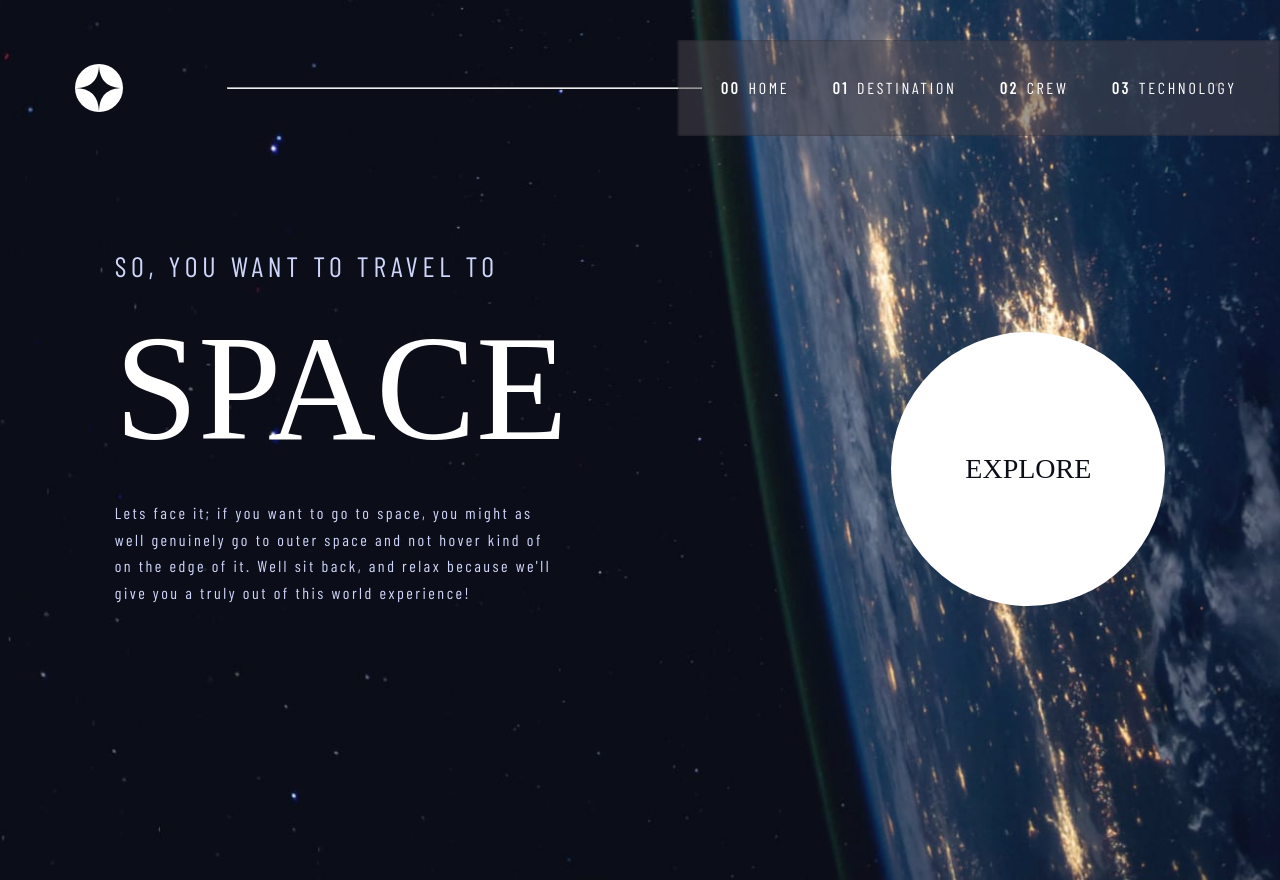
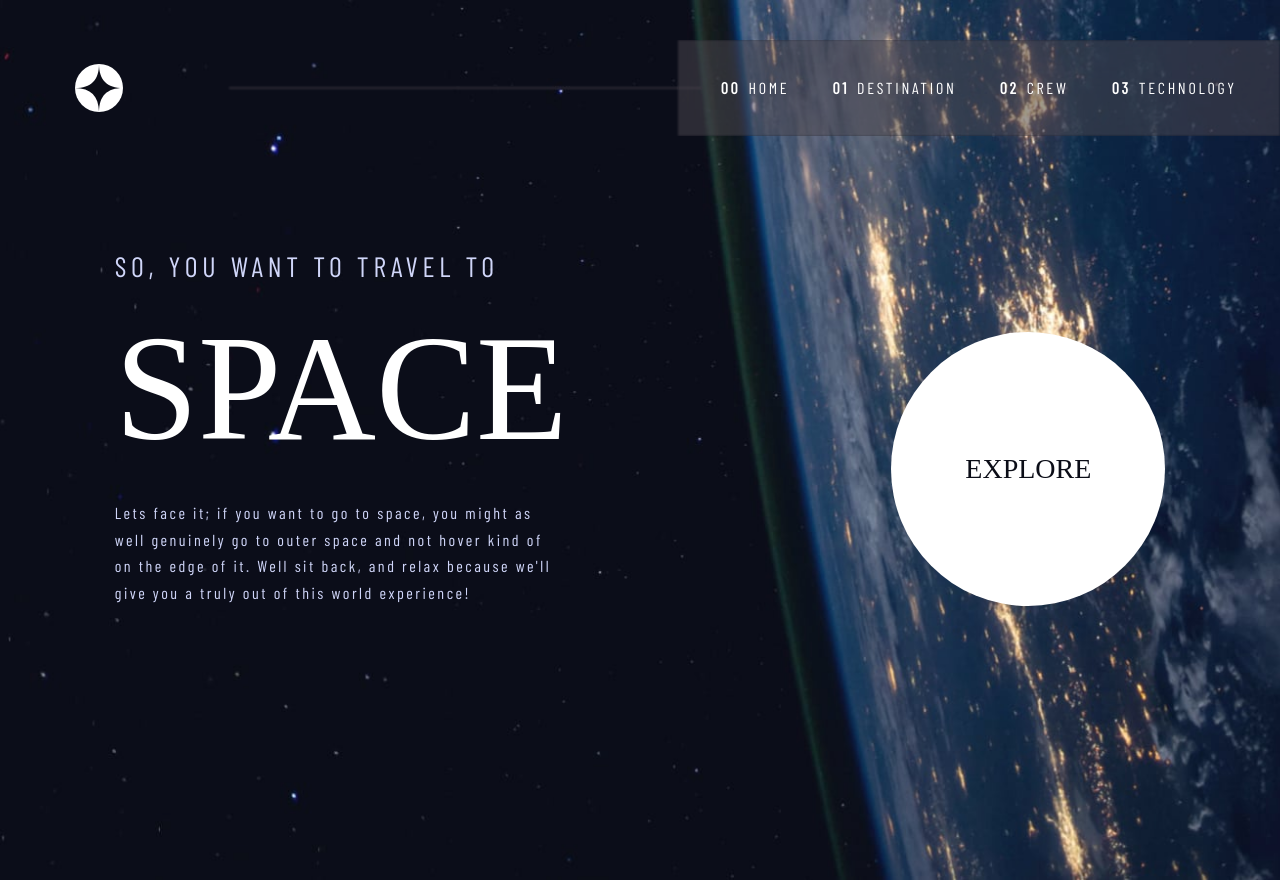
Before and after one commit to AgomohC/femto-space-tourism, a React (Create React App) app: page / in a window 1280 px wide. Built offline with nearby package versions, Linux system fonts and the light colour scheme; a web font is replaced by a local one.

Commit message:
updated readme.md

```diff
--- a/src/Components/Header.jsx
+++ b/src/Components/Header.jsx
@@ -80,18 +80,19 @@ const useStyles = makeStyles((theme) => ({
    line: {
       width: 473,
       marginRight: "-24px",
-      color: alpha("#0b0d17", 0.45),
       display: "none",
       [theme.breakpoints.up("lg")]: {
          display: "block",
          position: "relative",
+         backgroundColor: alpha("#0b0d17", 0.45),
+         height: 2,
          "&::after": {
             content: "''",
             position: "absolute",
             filter: "blur(1px)",
+            backgroundColor: alpha("#edd", 0.15),
             width: 473,
             height: 2,
-            background: alpha("#edd", 0.15),
             top: 0,
             left: 0,
          },
@@ -226,7 +227,7 @@ const Header = () => {
                >
                   <MenuIcon />
                </IconButton>
-               <hr className={classes.line} />
+               <div className={classes.line} />
                <Box className={classes.navLinks}>
                   <div className={classes.linksDiv}>
                      <Link to="/" className={classes.link}>
```
